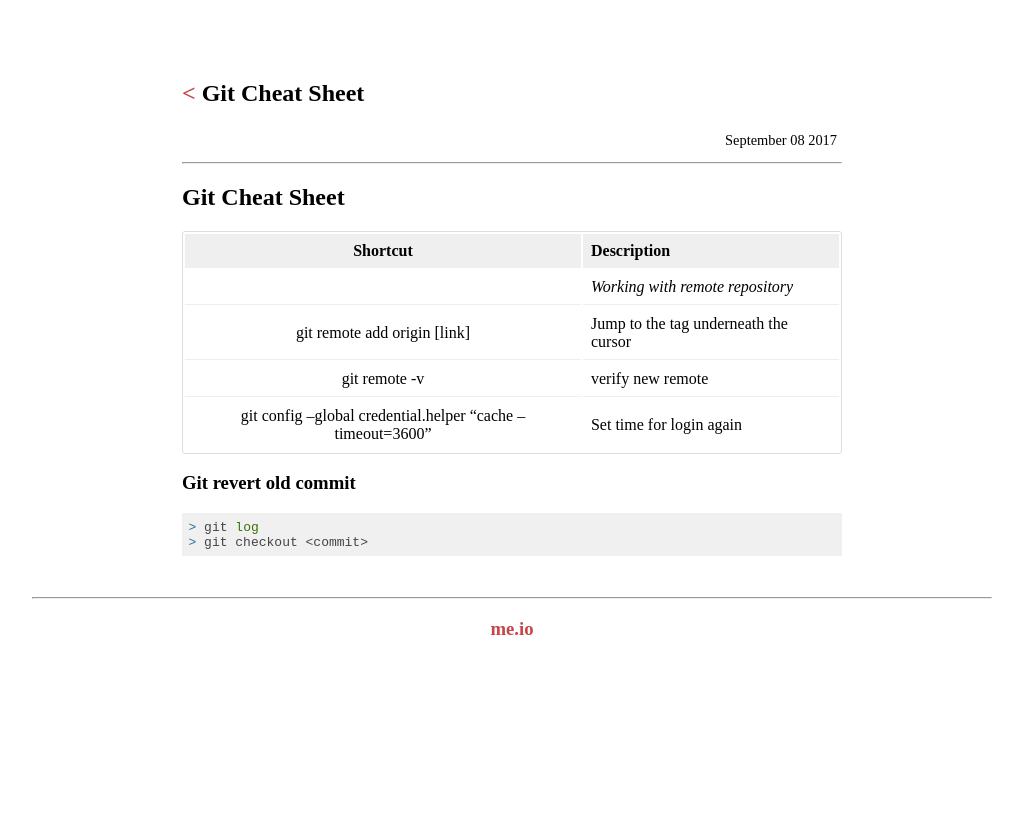
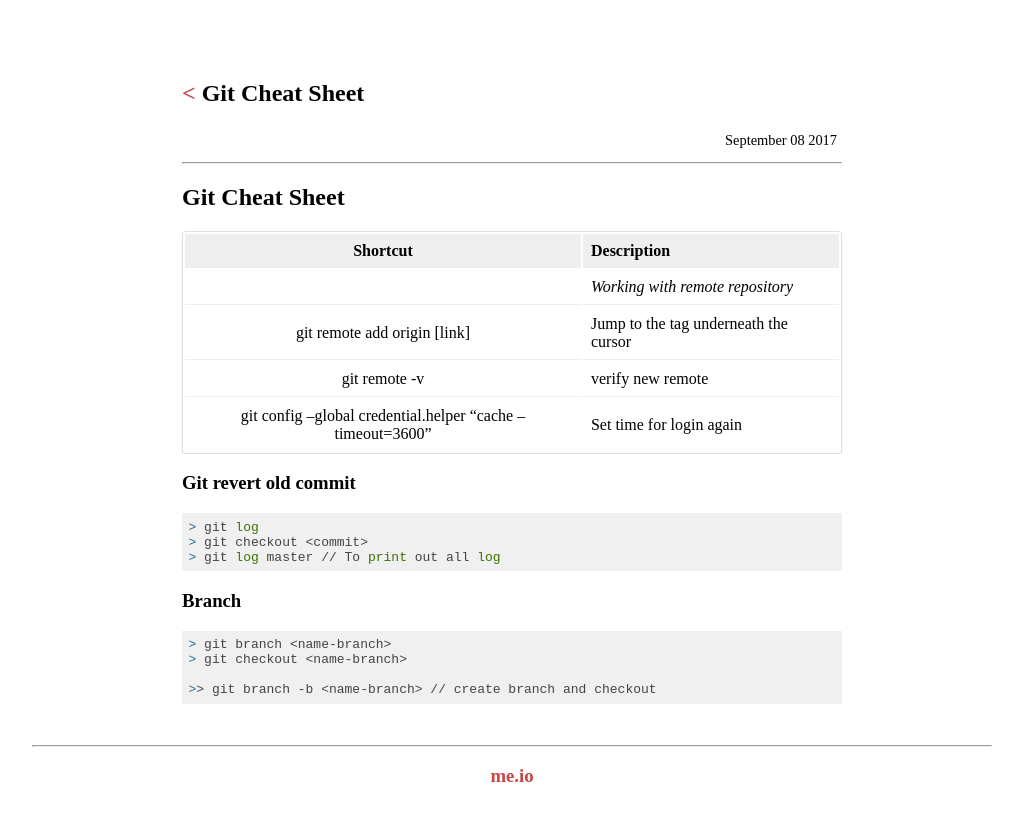
Before and after one commit to congdv/congdv.github.io, a Jekyll site: the page built from _posts/2017-09-08-git-cheat-sheet.md, in a window 1280 px wide. Shown: the top 821 px of the page, without its empty margins (128-1151 px from the left). Built offline with Jekyll 4.4.1, drawn with Linux system fonts in a browser that asks for light colours.

Commit message:
Update 2017-09-08-git-cheat-sheet.md

````diff
--- a/_posts/2017-09-08-git-cheat-sheet.md
+++ b/_posts/2017-09-08-git-cheat-sheet.md
@@ -18,4 +18,13 @@ tag: notes
 ```
 > git log
 > git checkout <commit>
+> git log master // To print out all log
 ```
+
+### Branch
+```
+> git branch <name-branch>
+> git checkout <name-branch>
+
+>> git branch -b <name-branch> // create branch and checkout
+```
````
